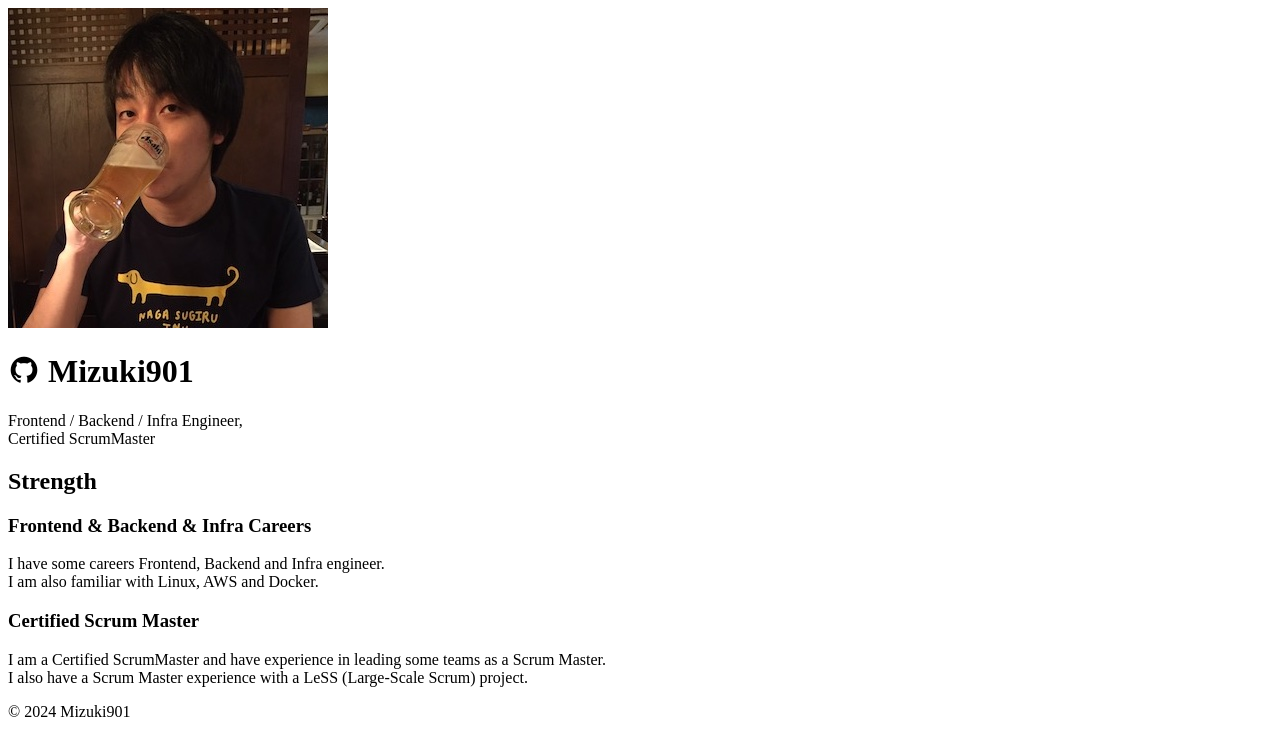
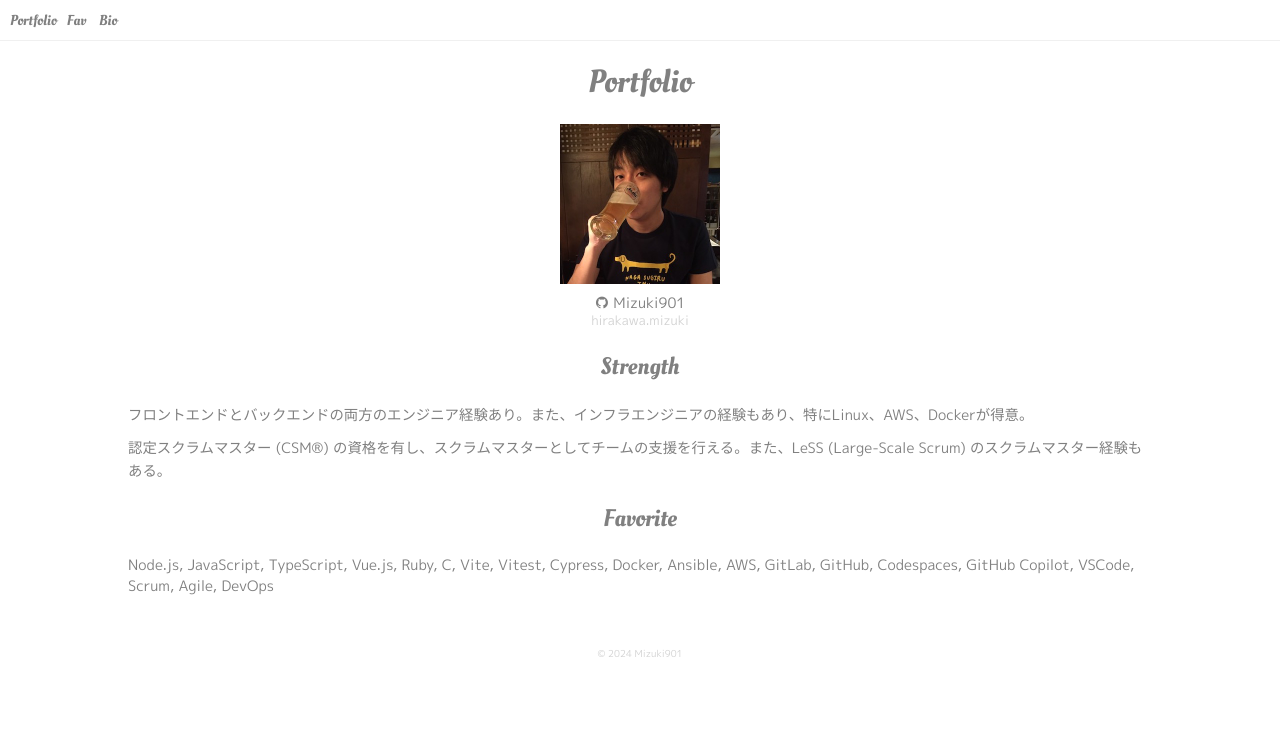
Before and after one commit to Mizuki901/portfolio, a website: page index.html in a window 1280 px wide. Drawn offline with Linux system fonts and the light colour scheme.

Commit message:
wip: 内容を途中まで修正

```diff
--- a/index.html
+++ b/index.html
@@ -4,47 +4,54 @@
     <meta charset="UTF-8">
     <meta name="viewport" content="width=device-width, initial-scale=1.0">
     <link rel="stylesheet" href="https://cdn.jsdelivr.net/npm/@mdi/font@7.4.47/css/materialdesignicons.min.css">
+    <link href="https://fonts.googleapis.com/css2?family=Oleo+Script&display=swap" rel="stylesheet">
+    <link href="https://fonts.googleapis.com/css?family=M+PLUS+1p" rel="stylesheet">
+    <link rel="stylesheet" href="style.css" />
     <title>Mizuki901's Portfolio</title>
 </head>
 <body>
-    <header></header>
-    <div class="contevt">
-        <div class="profile">
-            <img class="my-photo" src="img/photo.jpg" alt="photo">
-            <h1>
-                <span class="mdi mdi-github"></span>
-                Mizuki901
-            </h1>
-            <p class="bio-short">
-                Frontend / Backend / Infra Engineer,<br>Certified ScrumMaster
-            </p>
+    <header>
+        <span>Portfolio</span>
+        <ul>
+            <li>Fav</li>
+            <li>Bio</li>
+        </ul>
+    </header>
+    <div id="content">
+        <h1>Portfolio</h1>
+        <img id="photo" src="img/photo.jpg" alt="photo">
+        <p id="name">
+            <span class="mdi mdi-github"></span>
+            Mizuki901
+            <br>
+            <span id="fullname">
+                hirakawa.mizuki
+            </span>
+        </p>
         </div>
         <div class="strength">
             <h2>Strength</h2>
             <div class="strength">
-                <h3>Frontend & Backend & Infra Careers</h3>
                 <p>
-                    I have some careers Frontend, Backend and Infra engineer.<br>
-                    I am also familiar with Linux, AWS and Docker.
+                    フロントエンドとバックエンドの両方のエンジニア経験あり。また、インフラエンジニアの経験もあり、特にLinux、AWS、Dockerが得意。
                 </p>
-            </div>
-            <div class="strength">
-                <h3>Certified Scrum Master</h3>
                 <p>
-                    I am a Certified ScrumMaster and have experience in leading some teams as a Scrum Master.<br>
-                    I also have a Scrum Master experience with a LeSS (Large-Scale Scrum) project.
+                    認定スクラムマスター (CSM®) の資格を有し、スクラムマスターとしてチームの支援を行える。また、LeSS (Large-Scale Scrum) のスクラムマスター経験もある。
                 </p>
             </div>
         </div>
-        <div class="love">
-
+        <div class="favorite">
+            <h2>Favorite</h2>
+            <p>
+                Node.js, JavaScript, TypeScript, Vue.js, Ruby, C, Vite, Vitest, Cypress, Docker, Ansible, AWS, GitLab, GitHub, Codespaces, GitHub Copilot, VSCode, Scrum, Agile, DevOps
+            </p>
         </div>
         <div class="bio">
 
         </div>
     </div>
     <footer>
-        <p>&copy; 2024 Mizuki901</p>
+        &copy; 2024 Mizuki901
     </footer>
 </body>
 </html>
--- /dev/null
+++ b/style.css
@@ -0,0 +1,88 @@
+:root {
+  --header-height: 40px;
+  --heading-margin: 20px;
+}
+
+* {
+  padding: 0;
+  margin: 0;
+  color: gray;
+  font-family: "M PLUS 1p", sans-serif;
+}
+
+body {
+  width: 80%;
+  margin: 0 auto;
+}
+
+header {
+  display: flex;
+  position: fixed;
+  top: 0;
+  left: 0;
+  align-items: center;
+  height: var(--header-height);
+  width: 100%;
+  padding: 0 10px;
+  background-color: white;
+  border-bottom: 1px solid #f0f0f0;
+  z-index: 1;
+}
+
+header * {
+  display: inline-block;
+  position: relative;
+  font-size: 0.9rem;
+  font-family: "Oleo Script", system-ui;
+}
+
+header ul {
+  padding-left: 0;
+  margin-light: auto;
+}
+
+header li {
+  padding-left: 10px;
+  list-style: none;
+}
+
+#content {
+  margin-top: 60px;
+}
+
+h1, h2 {
+  font-family: "Oleo Script", system-ui;
+  font-weight: 400;
+  font-style: normal;
+  text-align: center;
+  margin: var(--heading-margin) 0;
+}
+
+p {
+  font-size: 0.9rem;
+  margin: 10px 0;
+}
+
+#photo {
+  display: block;
+  width: 160px;
+  height: 160px;
+  margin: 0 auto;
+}
+
+#name {
+  text-align: center;
+  line-height: 1.2;
+}
+
+#fullname {
+  color: lightgray;
+  font-size: 0.8rem;
+}
+
+footer {
+  padding-top: 40px;
+  font-size: 0.6rem;
+  color: lightgray;
+  text-align: center;
+}
```
